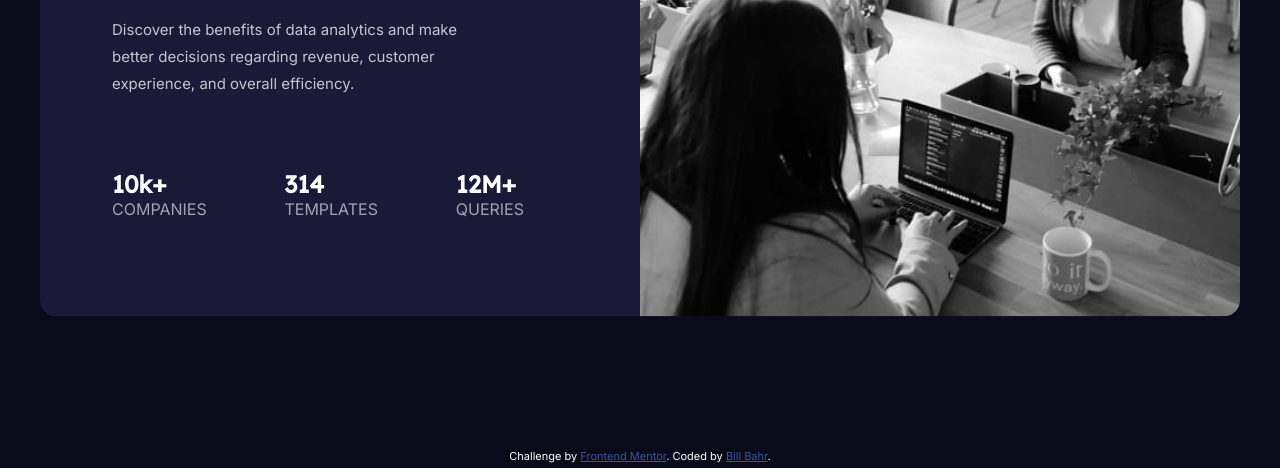
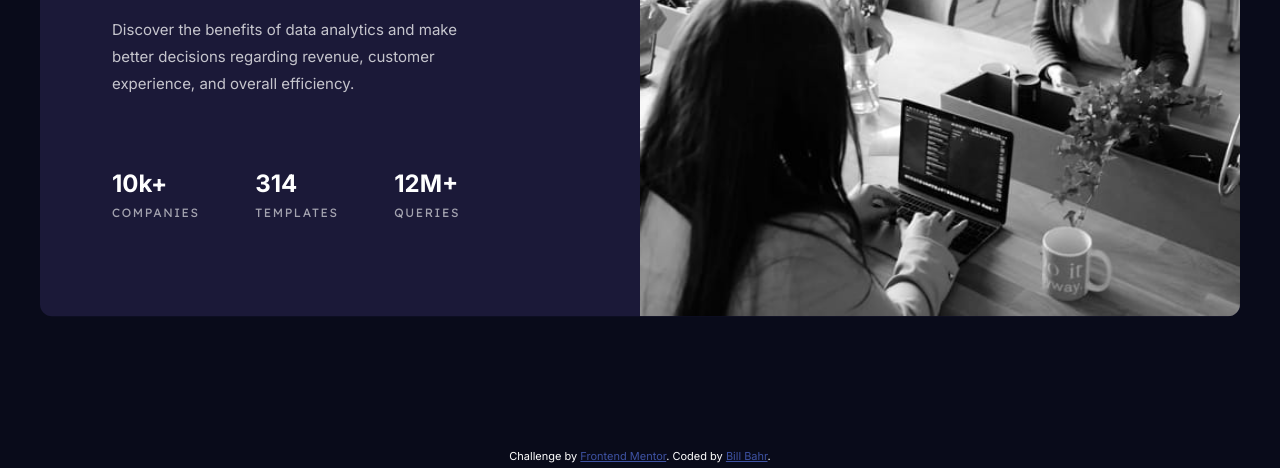
Before and after one commit to billbahr/stats-preview-card-component, a plain HTML site: page index.html in a window 1280 px wide. Shown: the part 332-800 px from the top of the page. Drawn offline with Linux system fonts and the light colour scheme.

Commit message:
Work on image color overlay

```diff
--- a/css/styles.css
+++ b/css/styles.css
@@ -48,7 +48,7 @@ p {
     justify-content: center;
     align-items: flex-start;
     gap: 0;
-    border-radius: 1rem;
+    border-radius: .75rem;
     background-color: var(--desatblue);
     overflow: hidden;
     max-width: 1200px;
@@ -64,6 +64,7 @@ p {
     color: var(--softviolet);
 }
 .description .info {
+    font-family: var(--sans);
     font-size: 0.9375rem;
     color: var(--transwhite);
     margin: 2rem 0 4.5rem;
@@ -78,32 +79,25 @@ p {
     justify-content: space-between;
     align-items: center;
     list-style-type: none;
-    margin: 0;
+    margin-right: 4rem;
     padding: 0;
 }
 .stats {
-    font-family: var(--sans2);
+    font-family: var(--sans);
     font-size: 1.5rem;
     font-weight: bold;
 }
 .stat-label {
     color: var(--transwhite2);
+    font-family: var(--sans2);
     text-transform: uppercase;
+    font-size: .75rem;
+    margin-top: 0.45rem;
+    letter-spacing: 0.1rem;
+    font-weight: 298;
 }
 .image {
     width: 50%;
-}
-.image::before {
-    content: '';
-    position: absolute;
-    top: 0;
-    left: 0;
-    width: 100%;
-    height: 100%;
-    z-index: 2;
-    mix-blend-mode: multiply;
-    background-color: var(--soft-violet);
-    opacity: 1;
 }
 .image>img {
     display: block;
--- a/index.html
+++ b/index.html
@@ -7,7 +7,7 @@
   <link rel="icon" type="image/png" sizes="32x32" href="./images/favicon-32x32.png">
   <link rel="preconnect" href="https://fonts.googleapis.com">
   <link rel="preconnect" href="https://fonts.gstatic.com" crossorigin>
-  <link href="https://fonts.googleapis.com/css2?family=Inter:wght@400;700&family=Lexend+Deca&display=swap" rel="stylesheet">
+  <link href="https://fonts.googleapis.com/css2?family=Inter:wght@400;700&family=Lexend+Deca:wght@298;400&display=swap" rel="stylesheet">
   <link rel="stylesheet" href="css/styles.css">
 
   <title>Frontend Mentor | Stats preview card component</title>
@@ -37,7 +37,7 @@
         </ul>
       </div>
       <div class="image">
-        <img src="images/image-header-desktop.jpg" alt="People working"/>
+       <img src="images/image-header-desktop.jpg" alt="People working"/>
       </div>
     </div>
   </main>
```
